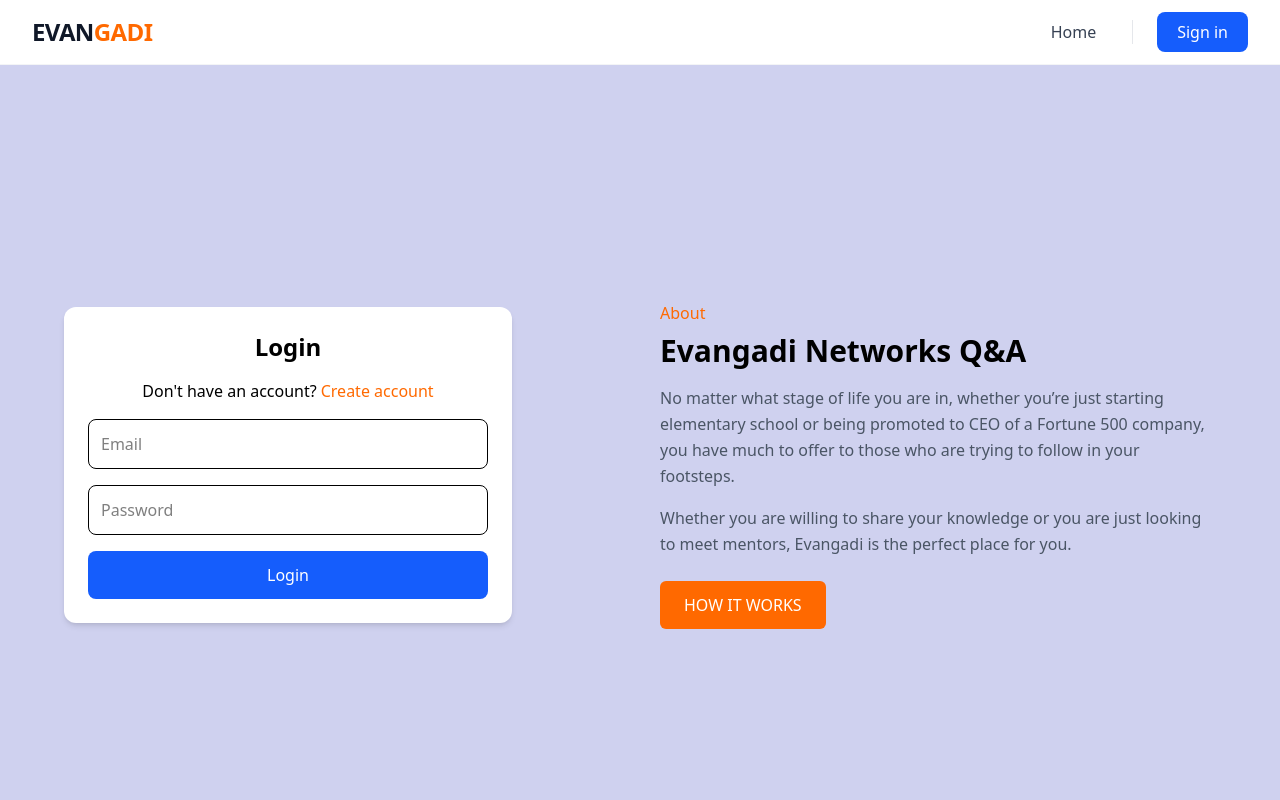
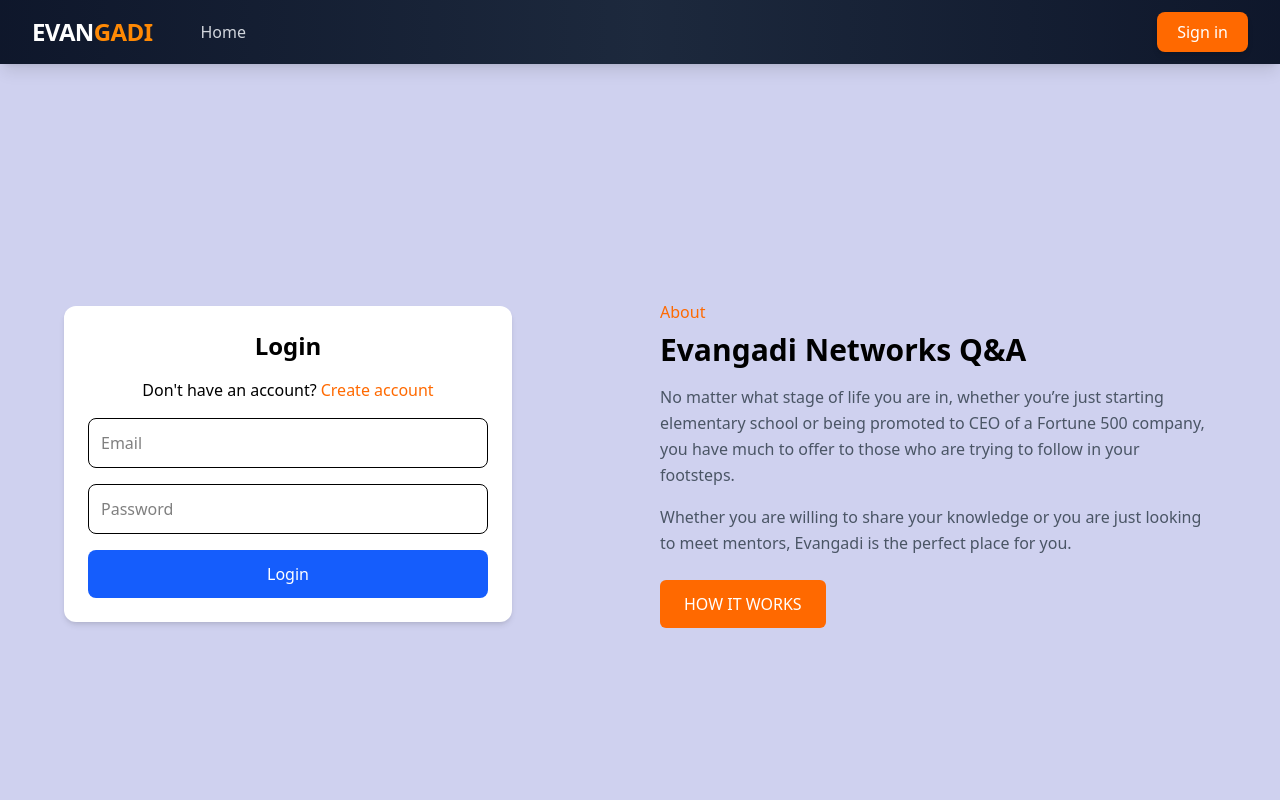
Before and after one commit to yohanis-Tasfa/evangadi-forum, a React (Vite) app in the folder evangadii-forum-frontend/: page / in a window 1280 px wide. Shown: the top 800 px of the page. Built offline with nearby package versions, Linux system fonts and the light colour scheme; no server answers.

Commit message:
header modified

```diff
--- a/evangadii-forum-frontend/src/components/Header.jsx
+++ b/evangadii-forum-frontend/src/components/Header.jsx
@@ -1,10 +1,11 @@
 import { Link, useNavigate } from "react-router-dom";
-import { useContext } from "react";
+import { useContext, useState } from "react";
 import { AppState } from "../AppState";
 
 function Header() {
   const navigate = useNavigate();
   const { user, setuser } = useContext(AppState) || {};
+  const [mobileMenuOpen, setMobileMenuOpen] = useState(false);
 
   function handleLogout() {
     localStorage.removeItem("token");
@@ -13,19 +14,19 @@ function Header() {
   }
 
   return (
-    <header className="w-full sticky top-0 z-50 bg-white/80 backdrop-blur border-b border-gray-100">
-      <div className="max-w-7xl mx-auto px-4 sm:px-6 lg:px-8 h-16 flex items-center justify-between">
-        {/* LOGO */}
-        <Link to="/" className="text-xl sm:text-2xl font-bold tracking-tight">
-          <span className="text-gray-900">EVAN</span>
-          <span className="text-orange-500">GADI</span>
+    <header className="w-full sticky top-0 z-50 bg-gradient-to-r from-slate-900 via-slate-800 to-slate-900 shadow-lg">
+      <div className="max-w-7xl mx-auto px-4 sm:px-6 lg:px-8 h-16 flex items-center">
+        {/* LOGO - Left */}
+        <Link to="/" className="text-xl sm:text-2xl font-bold tracking-tight mr-8">
+          <span className="text-white">EVAN</span>
+          <span className="text-orange-400">GADI</span>
         </Link>
 
-        {/* NAV */}
-        <nav className="flex items-center gap-2 sm:gap-6">
+        {/* NAV - Left aligned after logo */}
+        <nav className="hidden md:flex items-center gap-1 flex-1">
           <Link
             to="/home"
-            className="px-3 py-2 rounded-lg text-gray-700 hover:text-gray-900 hover:bg-gray-50 transition"
+            className="px-4 py-2 rounded-lg text-gray-300 hover:text-white hover:bg-white/10 transition font-medium"
           >
             Home
           </Link>
@@ -34,39 +35,110 @@ function Header() {
             <>
               <Link
                 to="/my-questions"
-                className="px-3 py-2 rounded-lg text-gray-700 hover:text-gray-900 hover:bg-gray-50 transition"
+                className="px-4 py-2 rounded-lg text-gray-300 hover:text-white hover:bg-white/10 transition font-medium"
               >
                 My Questions
               </Link>
               <Link
                 to="/my-answers"
-                className="px-3 py-2 rounded-lg text-gray-700 hover:text-gray-900 hover:bg-gray-50 transition"
+                className="px-4 py-2 rounded-lg text-gray-300 hover:text-white hover:bg-white/10 transition font-medium"
               >
                 My Answers
               </Link>
             </>
           )}
+        </nav>
 
-          <div className="w-px h-6 bg-gray-200 hidden sm:block" />
-
+        {/* Auth Button - Right */}
+        <div className="hidden md:flex items-center gap-4 ml-auto">
+          {user && (
+            <span className="text-gray-400 text-sm">
+              Welcome, <span className="text-orange-400 font-medium">{user.username}</span>
+            </span>
+          )}
           {user ? (
             <button
               type="button"
               onClick={handleLogout}
-              className="bg-gray-900 text-white px-4 sm:px-5 py-2 rounded-lg font-medium hover:bg-black transition"
+              className="bg-orange-500 text-white px-5 py-2 rounded-lg font-medium hover:bg-orange-600 transition shadow-md hover:shadow-lg"
             >
               Logout
             </button>
           ) : (
             <Link
               to="/login"
-              className="bg-blue-600 text-white px-4 sm:px-5 py-2 rounded-lg font-medium hover:bg-blue-700 transition"
+              className="bg-orange-500 text-white px-5 py-2 rounded-lg font-medium hover:bg-orange-600 transition shadow-md hover:shadow-lg"
             >
               Sign in
             </Link>
           )}
-        </nav>
+        </div>
+
+        {/* Mobile Menu Button */}
+        <button
+          onClick={() => setMobileMenuOpen(!mobileMenuOpen)}
+          className="md:hidden ml-auto p-2 text-gray-300 hover:text-white"
+        >
+          <svg className="w-6 h-6" fill="none" stroke="currentColor" viewBox="0 0 24 24">
+            {mobileMenuOpen ? (
+              <path strokeLinecap="round" strokeLinejoin="round" strokeWidth={2} d="M6 18L18 6M6 6l12 12" />
+            ) : (
+              <path strokeLinecap="round" strokeLinejoin="round" strokeWidth={2} d="M4 6h16M4 12h16M4 18h16" />
+            )}
+          </svg>
+        </button>
       </div>
+
+      {/* Mobile Menu */}
+      {mobileMenuOpen && (
+        <div className="md:hidden bg-slate-800 border-t border-slate-700 px-4 py-3">
+          <nav className="flex flex-col gap-2">
+            <Link
+              to="/home"
+              onClick={() => setMobileMenuOpen(false)}
+              className="px-4 py-2 rounded-lg text-gray-300 hover:text-white hover:bg-white/10 transition"
+            >
+              Home
+            </Link>
+            {user && (
+              <>
+                <Link
+                  to="/my-questions"
+                  onClick={() => setMobileMenuOpen(false)}
+                  className="px-4 py-2 rounded-lg text-gray-300 hover:text-white hover:bg-white/10 transition"
+                >
+                  My Questions
+                </Link>
+                <Link
+                  to="/my-answers"
+                  onClick={() => setMobileMenuOpen(false)}
+                  className="px-4 py-2 rounded-lg text-gray-300 hover:text-white hover:bg-white/10 transition"
+                >
+                  My Answers
+                </Link>
+              </>
+            )}
+            <div className="border-t border-slate-700 my-2"></div>
+            {user ? (
+              <button
+                type="button"
+                onClick={() => { handleLogout(); setMobileMenuOpen(false); }}
+                className="bg-orange-500 text-white px-4 py-2 rounded-lg font-medium hover:bg-orange-600 transition text-center"
+              >
+                Logout
+              </button>
+            ) : (
+              <Link
+                to="/login"
+                onClick={() => setMobileMenuOpen(false)}
+                className="bg-orange-500 text-white px-4 py-2 rounded-lg font-medium hover:bg-orange-600 transition text-center"
+              >
+                Sign in
+              </Link>
+            )}
+          </nav>
+        </div>
+      )}
     </header>
   );
 }
```
